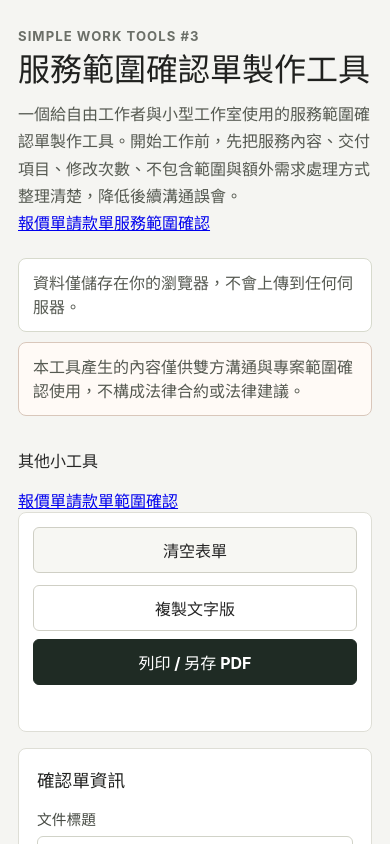
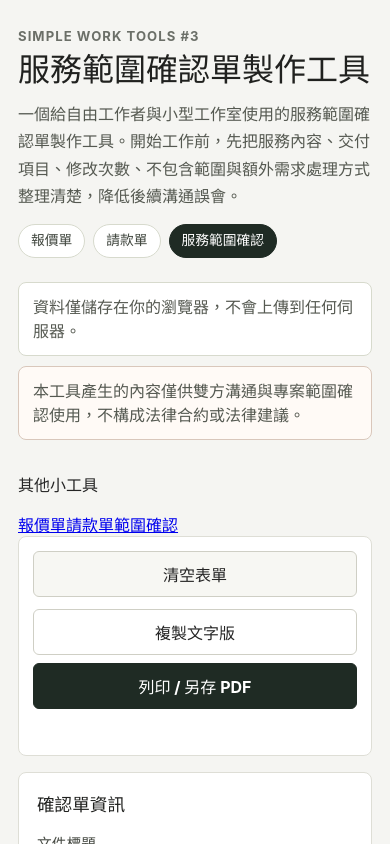
Before and after one commit to dong-sc/simple-scope-confirmation-generator, a React (Vite) app: page / in a window 390 px wide. Shown: the top 844 px of the page. Built offline with nearby package versions, Linux system fonts and the light colour scheme.

Commit message:
Style header tool shortcuts in scope generator

```diff
--- a/src/styles/global.css
+++ b/src/styles/global.css
@@ -58,6 +58,41 @@ button {
   margin: 14px 0 0;
   color: #555951;
   line-height: 1.7;
+}
+
+.header-tool-shortcuts {
+  display: flex;
+  flex-wrap: wrap;
+  gap: 8px;
+  margin-top: 16px;
+}
+
+.header-tool-shortcuts a {
+  display: inline-flex;
+  align-items: center;
+  justify-content: center;
+  min-height: 36px;
+  padding: 0 13px;
+  border: 1px solid #d7dacd;
+  border-radius: 999px;
+  background: #ffffff;
+  color: #3f453d;
+  font-size: 0.9rem;
+  font-weight: 800;
+  line-height: 1;
+  text-decoration: none;
+}
+
+.header-tool-shortcuts a:hover {
+  border-color: #aeb4a5;
+  background: #f6f7f1;
+  text-decoration: none;
+}
+
+.header-tool-shortcuts a[aria-current='page'] {
+  border-color: #1f2b24;
+  background: #1f2b24;
+  color: #ffffff;
 }
 
 .header-notes {
@@ -626,6 +661,17 @@ textarea:focus {
     padding: 28px 18px 16px;
   }
 
+  .header-tool-shortcuts {
+    gap: 8px;
+    margin-top: 14px;
+  }
+
+  .header-tool-shortcuts a {
+    min-height: 34px;
+    padding: 0 12px;
+    font-size: 0.86rem;
+  }
+
   .header-notes {
     align-self: stretch;
     max-width: none;
```
